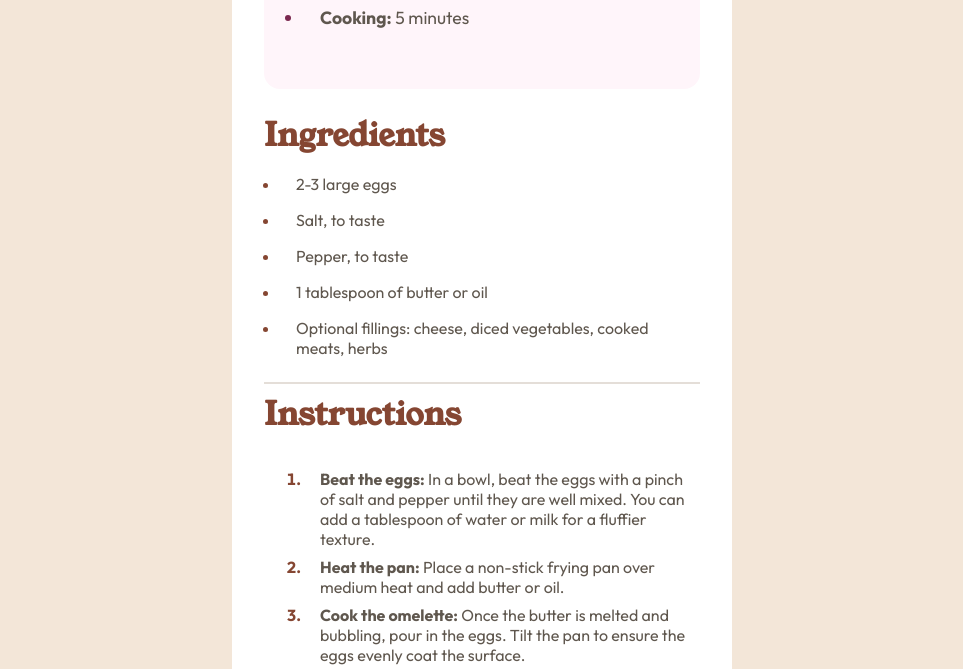
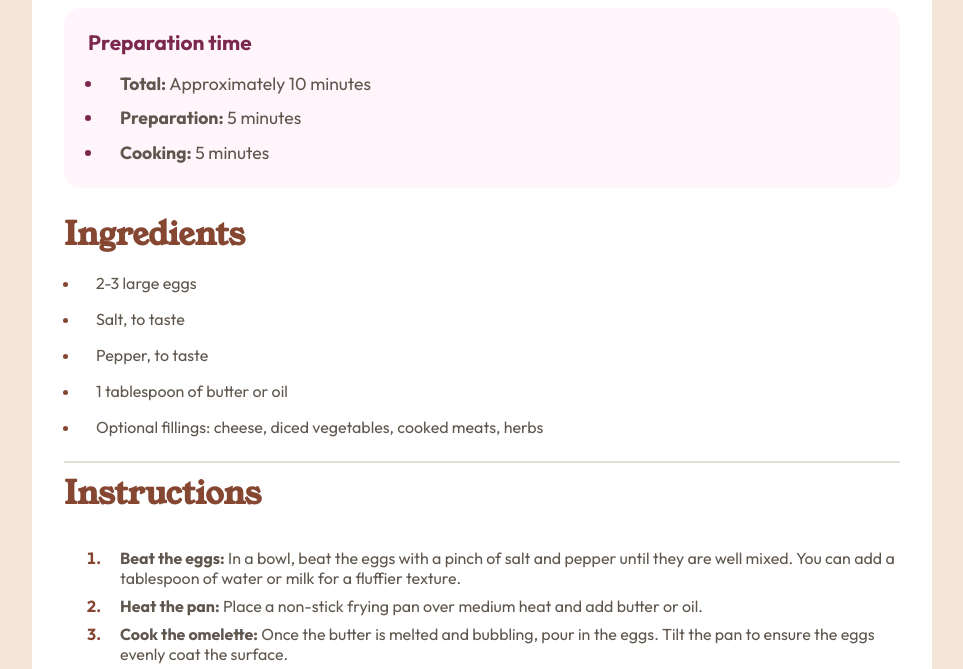
Before and after one commit to Marcod01/Recipe-Page, a plain HTML site: page index.html in a window 1280 px wide. Shown: the part 684-1353 px from the top of the page, without its empty margins (158-1121 px from the left). Drawn offline with Linux system fonts and the light colour scheme.

Commit message:
Describe the changes you made here

```diff
--- a/styles.css
+++ b/styles.css
@@ -22,6 +22,7 @@ p{
     padding: 0;
     margin: 0;
     line-height: 1.5rem;
+    align-self: self-start;
 }
 
 h1{
@@ -44,6 +45,7 @@ h2,h3{
 ul{
     padding: 0 1rem;
     margin: 0;
+    align-self: self-start;
 }
 li{
     padding-left: 1rem;
@@ -88,7 +90,7 @@ td {
     flex-direction: column;
 }
 .content-container,.inner-container,.mobile-container{
-    max-width: 500px;
+    max-width: 900px;
 }
 .inner-container,.mobile-container {
     width: 100%;
@@ -118,6 +120,7 @@ td {
     height: 30%;
     margin: 1.5rem 0;
     padding: 1.3rem 1.5rem;
+    max-height: 180px;
 }
 .preparation-time-header{
    color: hsl(332, 51%, 32%);
@@ -150,7 +153,6 @@ td {
 .macro-amount{
     color: hsl(14, 45%, 36%);
     font-weight: 600;
-
 }
 
 
```
